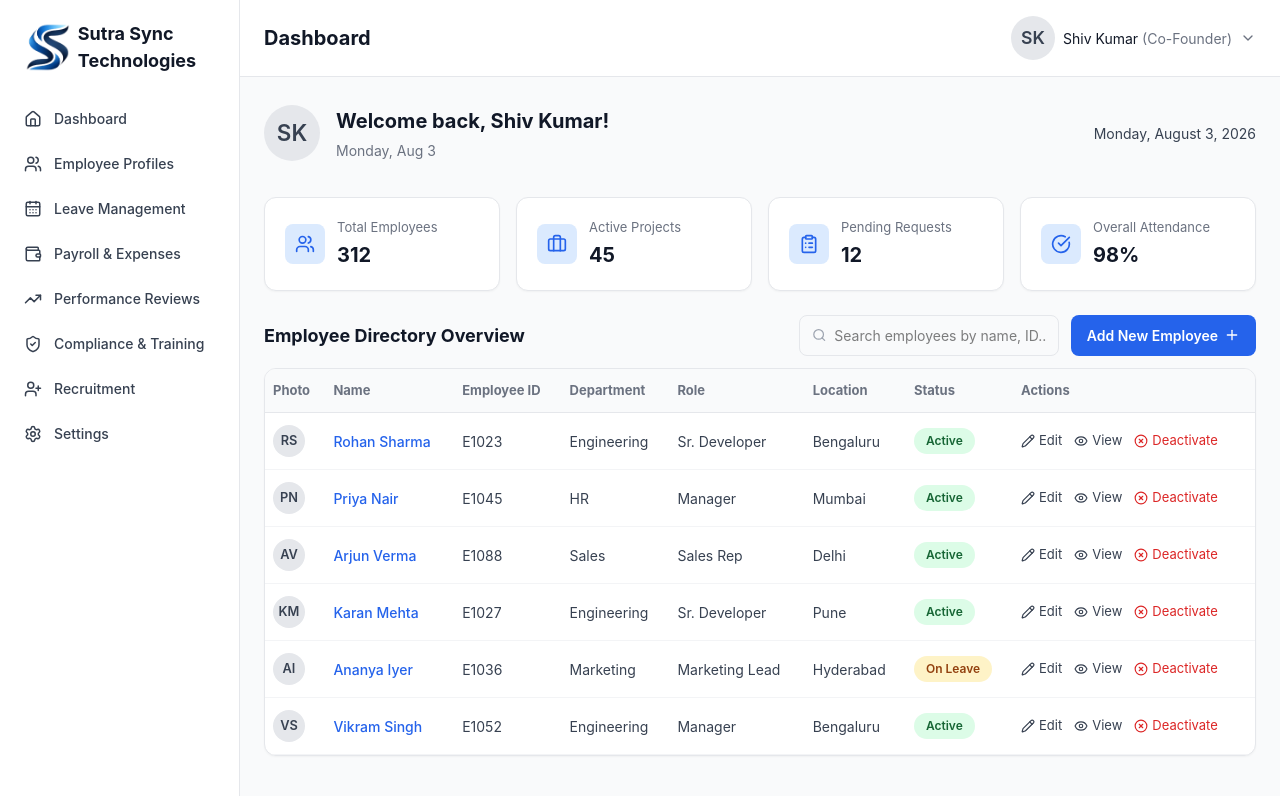
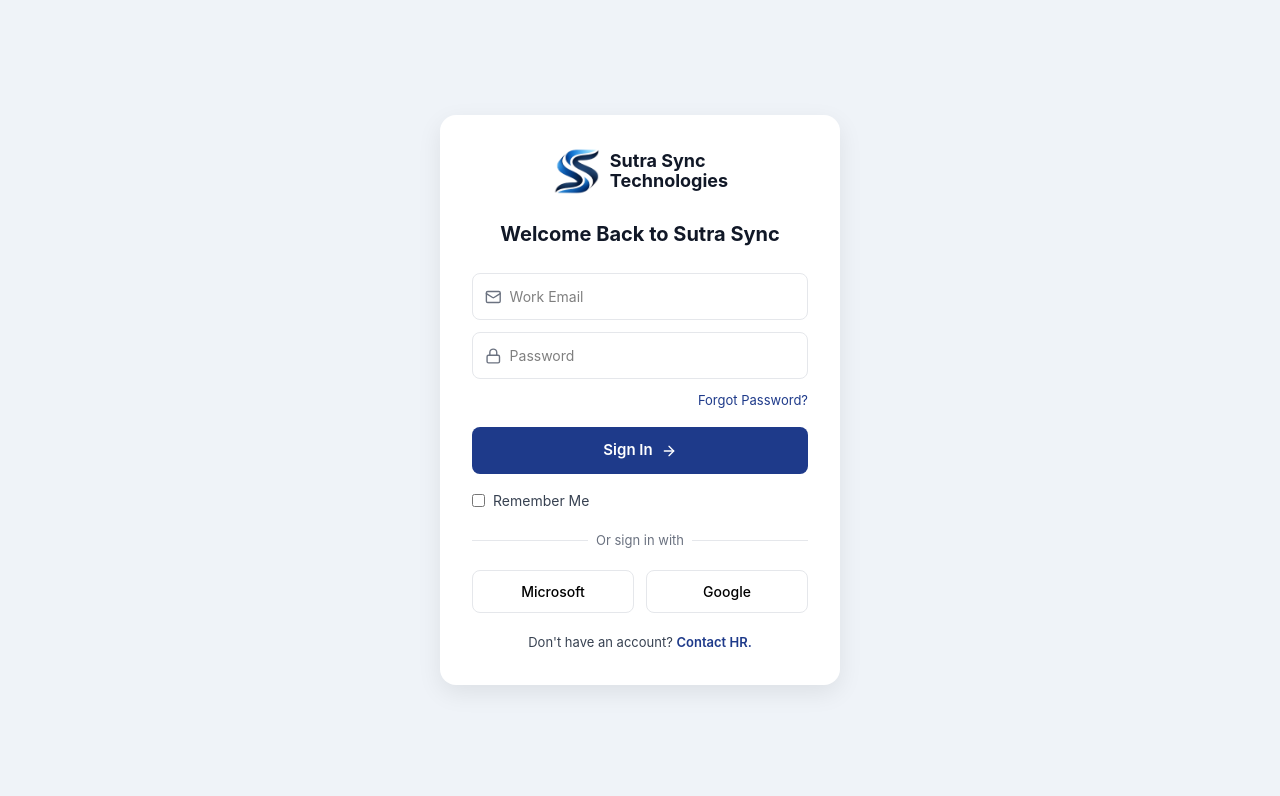
Before and after one commit to tushar161228/employee-management-system, a React (Vite) app: page / in a window 1280 px wide. Shown: the top 796 px of the page. Built offline with nearby package versions, Linux system fonts and the light colour scheme.

Commit message:
Add Login page and LoginForm component with email/password fields, remember me, social sign-in buttons, matching sample UI

```diff
--- a/src/App.jsx
+++ b/src/App.jsx
@@ -7,12 +7,13 @@ import Performance from "./pages/Performance";
 import Compliance from "./pages/Compliance";
 import Recruitment from "./pages/Recruitment";
 import Settings from "./pages/Settings";
+import Login from "./pages/Login";
 
 function App() {
   return (
     <BrowserRouter>
       <Routes>
-        <Route path="/" element={<Dashboard />} />
+        <Route path="/" element={<Login />} />
         <Route path="/dashboard" element={<Dashboard />} />
         <Route path="/employees" element={<Employees />} />
         <Route path="/leave" element={<Leave />} />
@@ -21,6 +22,7 @@ function App() {
         <Route path="/compliance" element={<Compliance />} />
         <Route path="/recruitment" element={<Recruitment />} />
         <Route path="/settings" element={<Settings />} />
+        <Route path="/login" element={<Login />} />
       </Routes>
     </BrowserRouter>
   );
--- a/src/components/auth/LoginForm.jsx
+++ b/src/components/auth/LoginForm.jsx
@@ -0,0 +1,225 @@
+import React, { useState } from "react";
+import { Mail, Lock, ArrowRight } from "lucide-react";
+import logo from "../../assets/image.png";
+
+export default function LoginForm({ onLogin }) {
+  const [email, setEmail] = useState("");
+  const [password, setPassword] = useState("");
+  const [remember, setRemember] = useState(false);
+
+  const handleSubmit = (e) => {
+    e.preventDefault();
+    onLogin?.({ email, password, remember });
+  };
+
+  return (
+    <div
+      style={{
+        width: "400px",
+        backgroundColor: "#FFFFFF",
+        borderRadius: "16px",
+        boxShadow: "0 8px 24px rgba(0,0,0,0.08)",
+        padding: "32px",
+        textAlign: "center",
+      }}
+    >
+      {/* Logo */}
+      <div
+        style={{
+          display: "flex",
+          alignItems: "center",
+          justifyContent: "center",
+          gap: "10px",
+          marginBottom: "24px",
+        }}
+      >
+        <img
+          src={logo}
+          alt="Sutra Sync Technologies"
+          style={{ width: "48px", height: "48px" }}
+        />
+        <div style={{ textAlign: "left" }}>
+          <div
+            style={{
+              fontWeight: 700,
+              fontSize: "18px",
+              color: "#111827",
+              lineHeight: 1.1,
+            }}
+          >
+            Sutra Sync
+          </div>
+          <div
+            style={{
+              fontWeight: 700,
+              fontSize: "18px",
+              color: "#111827",
+              lineHeight: 1.1,
+            }}
+          >
+            Technologies
+          </div>
+        </div>
+      </div>
+
+      <h2
+        style={{
+          fontSize: "20px",
+          fontWeight: 700,
+          color: "#111827",
+          marginBottom: "24px",
+        }}
+      >
+        Welcome Back to Sutra Sync
+      </h2>
+
+      <form onSubmit={handleSubmit}>
+        {/* Email */}
+        <div style={inputWrapperStyle}>
+          <Mail size={18} color="#6B7280" />
+          <input
+            type="email"
+            placeholder="Work Email"
+            value={email}
+            onChange={(e) => setEmail(e.target.value)}
+            required
+            style={inputStyle}
+          />
+        </div>
+
+        {/* Password */}
+        <div style={{ ...inputWrapperStyle, marginTop: "12px" }}>
+          <Lock size={18} color="#6B7280" />
+          <input
+            type="password"
+            placeholder="Password"
+            value={password}
+            onChange={(e) => setPassword(e.target.value)}
+            required
+            style={inputStyle}
+          />
+        </div>
+
+        {/* Forgot password */}
+        <div style={{ textAlign: "right", marginTop: "8px" }}>
+          <a
+            href="#"
+            style={{
+              fontSize: "13px",
+              color: "#1E3A8A",
+              textDecoration: "none",
+            }}
+          >
+            Forgot Password?
+          </a>
+        </div>
+
+        {/* Sign In button */}
+        <button
+          type="submit"
+          style={{
+            width: "100%",
+            marginTop: "16px",
+            backgroundColor: "#1E3A8A",
+            color: "#FFFFFF",
+            border: "none",
+            borderRadius: "8px",
+            padding: "12px",
+            fontSize: "15px",
+            fontWeight: 600,
+            cursor: "pointer",
+            display: "flex",
+            alignItems: "center",
+            justifyContent: "center",
+            gap: "8px",
+          }}
+        >
+          Sign In <ArrowRight size={16} />
+        </button>
+
+        {/* Remember me */}
+        <label
+          style={{
+            display: "flex",
+            alignItems: "center",
+            gap: "8px",
+            marginTop: "16px",
+            fontSize: "14px",
+            color: "#374151",
+          }}
+        >
+          <input
+            type="checkbox"
+            checked={remember}
+            onChange={(e) => setRemember(e.target.checked)}
+          />
+          Remember Me
+        </label>
+      </form>
+
+      {/* Divider */}
+      <div
+        style={{
+          display: "flex",
+          alignItems: "center",
+          gap: "8px",
+          margin: "20px 0",
+        }}
+      >
+        <div style={{ flex: 1, height: "1px", backgroundColor: "#E5E7EB" }} />
+        <span style={{ fontSize: "13px", color: "#6B7280" }}>
+          Or sign in with
+        </span>
+        <div style={{ flex: 1, height: "1px", backgroundColor: "#E5E7EB" }} />
+      </div>
+
+      {/* Social buttons */}
+      <div style={{ display: "flex", gap: "12px" }}>
+        <button style={socialButtonStyle}>Microsoft</button>
+        <button style={socialButtonStyle}>Google</button>
+      </div>
+
+      {/* Contact HR */}
+      <p style={{ marginTop: "20px", fontSize: "13px", color: "#374151" }}>
+        Don't have an account?{" "}
+        <a
+          href="#"
+          style={{ color: "#1E3A8A", fontWeight: 600, textDecoration: "none" }}
+        >
+          Contact HR.
+        </a>
+      </p>
+    </div>
+  );
+}
+
+const inputWrapperStyle = {
+  display: "flex",
+  alignItems: "center",
+  gap: "8px",
+  border: "1px solid #E5E7EB",
+  borderRadius: "8px",
+  padding: "12px",
+};
+
+const inputStyle = {
+  border: "none",
+  outline: "none",
+  fontSize: "14px",
+  width: "100%",
+};
+
+const socialButtonStyle = {
+  flex: 1,
+  display: "flex",
+  alignItems: "center",
+  justifyContent: "center",
+  gap: "8px",
+  border: "1px solid #E5E7EB",
+  borderRadius: "8px",
+  padding: "10px",
+  fontSize: "14px",
+  fontWeight: 500,
+  backgroundColor: "#FFFFFF",
+  cursor: "pointer",
+};
--- a/src/components/common/Button.jsx
+++ b/src/components/common/Button.jsx
@@ -0,0 +1,42 @@
+import React from "react";
+
+const variants = {
+  primary: { bg: "#2563EB", color: "#FFFFFF", border: "none" },
+  secondary: { bg: "#FFFFFF", color: "#374151", border: "1px solid #E5E7EB" },
+  danger: { bg: "#DC2626", color: "#FFFFFF", border: "none" },
+};
+
+export default function Button({
+  children,
+  onClick,
+  variant = "primary",
+  type = "button",
+  disabled = false,
+  style = {},
+}) {
+  const { bg, color, border } = variants[variant] || variants.primary;
+
+  return (
+    <button
+      type={type}
+      onClick={onClick}
+      disabled={disabled}
+      style={{
+        backgroundColor: disabled ? "#9CA3AF" : bg,
+        color,
+        border,
+        borderRadius: "8px",
+        padding: "10px 16px",
+        fontSize: "14px",
+        fontWeight: 600,
+        cursor: disabled ? "not-allowed" : "pointer",
+        display: "flex",
+        alignItems: "center",
+        gap: "6px",
+        ...style,
+      }}
+    >
+      {children}
+    </button>
+  );
+}
--- a/src/components/common/IconButton.jsx
+++ b/src/components/common/IconButton.jsx
@@ -0,0 +1,29 @@
+import React from "react";
+
+export default function IconButton({
+  icon: Icon,
+  label,
+  onClick,
+  color = "#374151",
+  size = 14,
+}) {
+  return (
+    <button
+      onClick={onClick}
+      style={{
+        display: "flex",
+        alignItems: "center",
+        gap: "4px",
+        background: "none",
+        border: "none",
+        color,
+        fontSize: "13px",
+        cursor: "pointer",
+        padding: 0,
+      }}
+    >
+      <Icon size={size} />
+      {label}
+    </button>
+  );
+}
--- a/src/components/employees/ActionButtons.jsx
+++ b/src/components/employees/ActionButtons.jsx
@@ -1,29 +1,18 @@
 import React from "react";
 import { Pencil, Eye, XCircle } from "lucide-react";
+import IconButton from "../common/IconButton";
 
 export default function ActionButtons({ onEdit, onView, onDeactivate }) {
   return (
-    <div style={{ display: "flex", alignItems: "center", gap: "12px", fontSize: "13px" }}>
-      <button
-        onClick={onEdit}
-        style={{ display: "flex", alignItems: "center", gap: "4px", background: "none", border: "none", color: "#374151", cursor: "pointer" }}
-      >
-        <Pencil size={14} /> Edit
-      </button>
-
-      <button
-        onClick={onView}
-        style={{ display: "flex", alignItems: "center", gap: "4px", background: "none", border: "none", color: "#374151", cursor: "pointer" }}
-      >
-        <Eye size={14} /> View
-      </button>
-
-      <button
+    <div style={{ display: "flex", alignItems: "center", gap: "12px" }}>
+      <IconButton icon={Pencil} label="Edit" onClick={onEdit} />
+      <IconButton icon={Eye} label="View" onClick={onView} />
+      <IconButton
+        icon={XCircle}
+        label="Deactivate"
         onClick={onDeactivate}
-        style={{ display: "flex", alignItems: "center", gap: "4px", background: "none", border: "none", color: "#DC2626", cursor: "pointer" }}
-      >
-        <XCircle size={14} /> Deactivate
-      </button>
+        color="#DC2626"
+      />
     </div>
   );
 }
--- a/src/pages/Login.jsx
+++ b/src/pages/Login.jsx
@@ -0,0 +1,27 @@
+import React from "react";
+import { useNavigate } from "react-router-dom";
+import LoginForm from "../components/auth/LoginForm";
+
+export default function Login() {
+  const navigate = useNavigate();
+
+  const handleLogin = (credentials) => {
+    console.log("Login attempt:", credentials);
+    // later: call real auth API here
+    navigate("/dashboard");
+  };
+
+  return (
+    <div
+      style={{
+        minHeight: "100vh",
+        display: "flex",
+        alignItems: "center",
+        justifyContent: "center",
+        backgroundColor: "#EFF3F8",
+      }}
+    >
+      <LoginForm onLogin={handleLogin} />
+    </div>
+  );
+}
```
